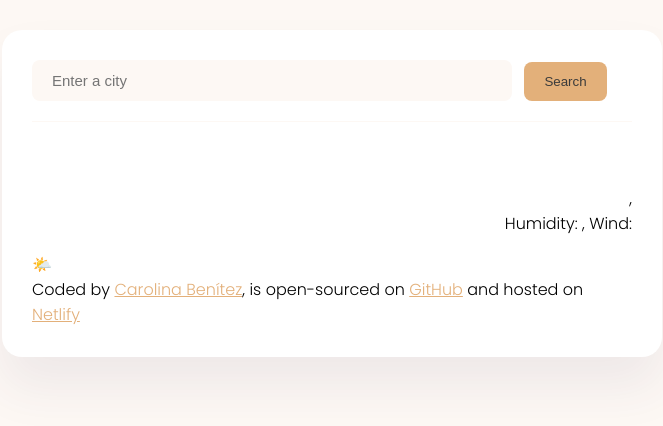
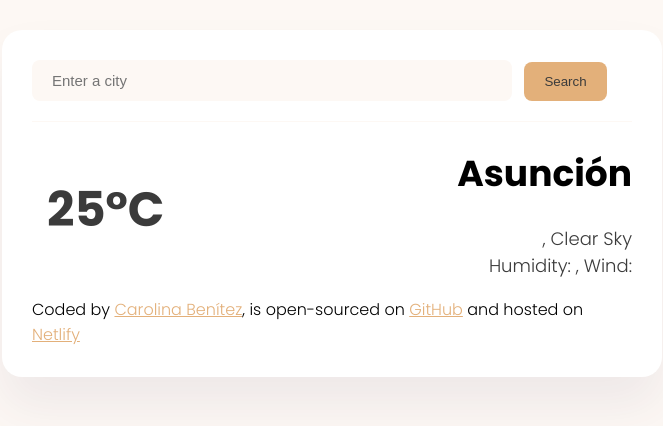
Before and after one commit to Carolina2503/ForecastNow, a plain HTML site: page Index.html in a window 1280 px wide. Shown: the whole page, without its empty margins (308-971 px from the left). Drawn offline with nearby package versions, Linux system fonts and the light colour scheme; no server answers; a web font is replaced by a local one.

Commit message:
Added Icon

```diff
--- a/Index.html
+++ b/Index.html
@@ -7,7 +7,7 @@
     <link rel="preconnect" href="https://fonts.googleapis.com" />
     <link rel="preconnect" href="https://fonts.gstatic.com" crossorigin />
     <link
-      href="https://fonts.googleapis.com/css2?family=Playfair+Display:ital,wght@0,400..900;1,400..900&family=Poppins:ital,wght@0,100;0,200;0,300;0,400;0,500;0,600;0,700;0,800;0,900;1,100;1,200;1,300;1,400;1,500;1,600;1,700;1,800;1,900&display=swap"
+      href="https://fonts.googleapis.com/css2?family=Playfair+Display:ital,wght@0,400..900;1,400..900&family=Poppins:ital,wght@0,100;0,200;0,300;0,400;0,500;0,600;0,700;0,800;0,900&display=swap"
       rel="stylesheet"
     />
     <script src="https://cdn.jsdelivr.net/npm/axios@1.6.7/dist/axios.min.js"></script>
@@ -29,17 +29,20 @@
       </header>
       <main>
         <div class="weather-app-data">
-          <h1 class="weather-city" id="city"></h1>
-          <p class="weather-info">
-            <span id="time"></span>,
-            <span id="description"></span>
-            <br />
-            Humidity: <strong id="humidity"></strong>, Wind:
-            <strong id="windSpeed"></strong>
-          </p>
+          <div class="weather-main-info">
+            <div class="weather-icon"></div>
+            <div class="weather-temperature" id="temperature">25°C</div>
+          </div>
+          <div class="weather-details">
+            <h1 class="weather-city" id="city">Asunción</h1>
+            <p class="weather-info">
+              <span id="time"></span>, <span id="description">Clear Sky</span>
+              <br />
+              Humidity: <strong id="humidity"></strong>, Wind:
+              <strong id="windSpeed"></strong>
+            </p>
+          </div>
         </div>
-        <div class="weather-icon">🌤️</div>
-        <div class="weather-temperature" id="temperature"></div>
       </main>
       <footer>
         Coded by
--- a/index.js
+++ b/index.js
@@ -7,15 +7,16 @@ function updateWeather(response) {
   let windSpeedElement = document.querySelector("#windSpeed");
   let timeElement = document.querySelector("#time");
   let date = new Date(response.data.time * 1000);
+  let iconElement = document.querySelector(".weather-icon");
 
+  iconElement.innerHTML = `<img src="${response.data.condition.icon_url}" alt="Weather Icon" />`;
   cityElement.innerHTML = response.data.city;
-
   timeElement.innerHTML = dateFormat(date);
   descriptionElement.innerHTML = response.data.condition.description;
   humidityElement.innerHTML = `${response.data.temperature.humidity}%`;
 
-  windSpeedElement.innerHTML = `${response.data.wind.speed} km/h`; // Updated line
-  temperatureElement.innerHTML = Math.round(temperature);
+  windSpeedElement.innerHTML = `${response.data.wind.speed} km/h`;
+  temperatureElement.innerHTML = `${Math.round(temperature)}°C`;
 }
 
 function dateFormat(date) {
--- a/style.css
+++ b/style.css
@@ -10,7 +10,7 @@ a {
 }
 
 strong {
-  color: #e3b07a; /* Set the strong text color */
+  color: #e3b07a;
 }
 
 .weather-app {
@@ -47,8 +47,28 @@ header {
 
 .weather-app-data {
   display: flex;
-  flex-direction: column;
-  align-items: flex-end;
+  align-items: center;
+  justify-content: space-between;
+}
+
+.weather-main-info {
+  display: flex;
+  align-items: center;
+  gap: 15px;
+}
+
+.weather-icon img {
+  width: 80px;
+  height: 80px;
+}
+
+.weather-temperature {
+  font-size: 48px;
+  font-weight: bold;
+  color: #3b3b3b;
+}
+
+.weather-details {
   text-align: right;
 }
 
@@ -57,5 +77,6 @@ header {
 }
 
 .weather-info {
-  text-align: right;
+  font-size: 18px;
+  color: #3b3b3b;
 }
```
